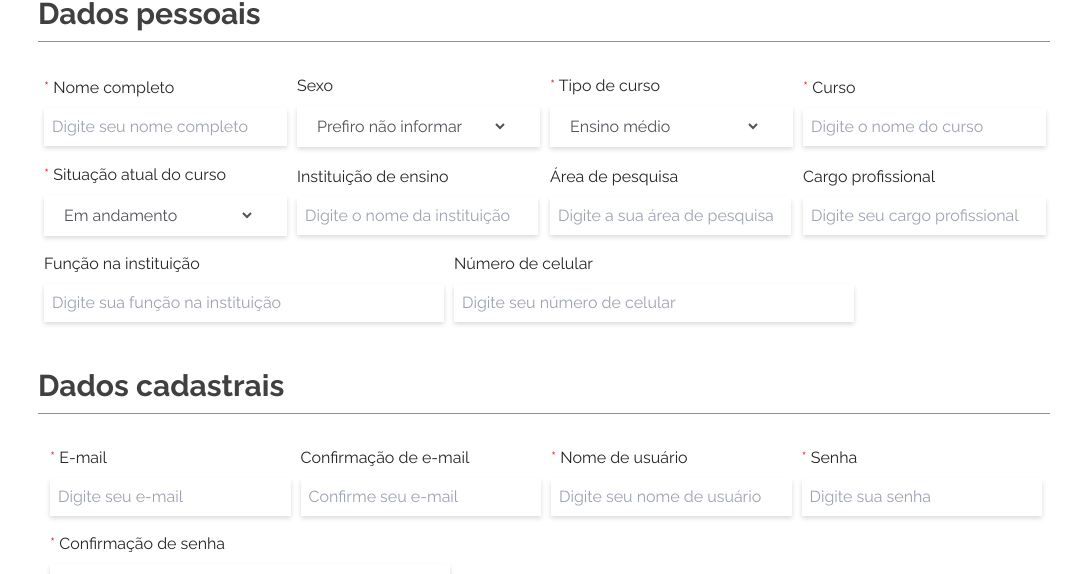
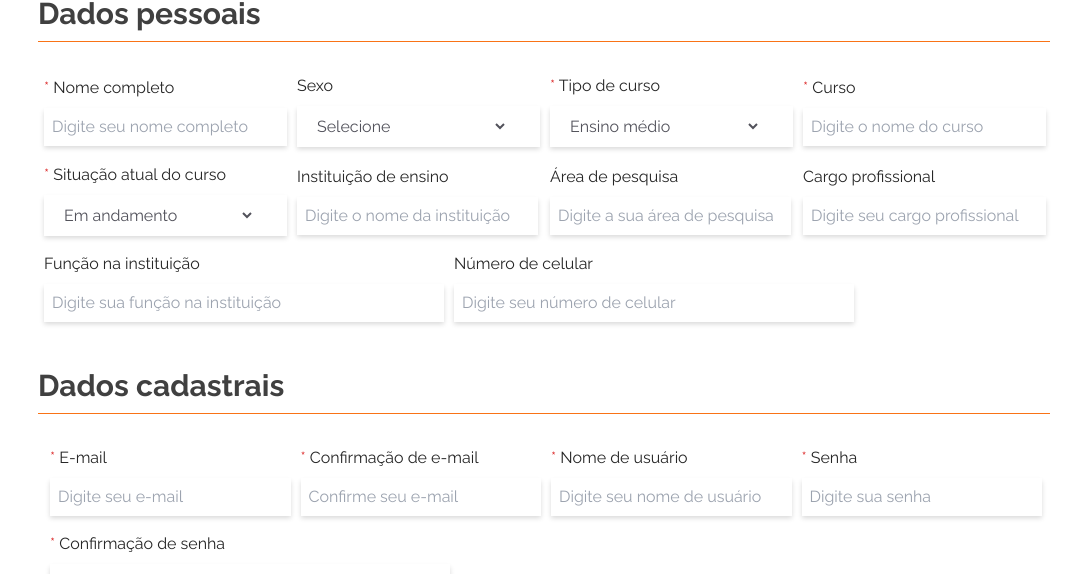
Before and after one commit to Vhs4/hackathon-capes, a React (Vite) app in the folder Front-end/: page /register in a window 1280 px wide. Shown: the part 206-780 px from the top of the page, without its empty margins (96-1174 px from the left). Built offline with nearby package versions, Linux system fonts and the light colour scheme.

Commit message:
FEAT: Design cadastro concluído

```diff
--- a/Front-end/package.json
+++ b/Front-end/package.json
@@ -10,13 +10,16 @@
     "preview": "vite preview"
   },
   "dependencies": {
+    "@hookform/resolvers": "^3.9.1",
     "axios": "^1.7.7",
     "react": "^18.3.1",
     "react-dom": "^18.3.1",
     "react-haiku": "^2.1.8",
+    "react-hook-form": "^7.53.2",
     "react-router-dom": "^6.28.0",
     "react-toastify": "^10.0.6",
-    "tailwind-merge": "^2.5.4"
+    "tailwind-merge": "^2.5.4",
+    "zod": "^3.23.8"
   },
   "devDependencies": {
     "@eslint/js": "^9.13.0",
--- a/Front-end/src/components/Button/Button.tsx
+++ b/Front-end/src/components/Button/Button.tsx
@@ -5,9 +5,10 @@ type ButtonProps = {
   children: React.ReactNode;
   variant: 1 | 2 | 3 | 4 | 5;
   className?: string;
-  onClick?: () => void;
+  onClick?: React.MouseEventHandler<HTMLButtonElement> | undefined;
   icon?: string; // Caminho ou URL da imagem para o ícone
   iconPosition?: "left" | "right"; // Posição do ícone
+  type?: "button" | "submit" | "reset" | undefined; // Tipo do botão
 };
 
 const Button: React.FC<ButtonProps> = ({
@@ -17,6 +18,7 @@ const Button: React.FC<ButtonProps> = ({
   onClick,
   icon,
   iconPosition = "left",
+  type = "button",
 }) => {
   const baseStyles = "font-normal flex items-center justify-center transition-all duration-300";
   const variants = {
@@ -32,7 +34,7 @@ const Button: React.FC<ButtonProps> = ({
   const classNames = twMerge(baseStyles, selectedVariant, className);
 
   return (
-    <button className={classNames} onClick={onClick}>
+    <button className={classNames} onClick={onClick} type={type}>
       {icon && iconPosition === "left" && (
         <img src={icon} alt="icon" className="w-[13px] h-[13px] mr-2" />
       )}
--- a/Front-end/src/components/FormRegister/FormRegister.tsx
+++ b/Front-end/src/components/FormRegister/FormRegister.tsx
@@ -1,42 +1,60 @@
-import React from 'react';
+import React, { useState } from 'react';
+import { z } from 'zod';
 import { CheckboxField } from '../CheckboxField/CheckboxField';
 import { SectionTitle } from '../SectionTitle/SectionTitle';
 import { InputFormRegister } from '../InputFormRegister/InputFormRegister';
 import Button from '../Button/Button';
-import { useAuth } from '../../contexts/UseAuth';
+import { toast } from 'react-toastify';
 
-interface FormRegisterProps {
-    // Add any props if needed
-}
 
-type RegisterFormInputs = {
-    fullName: string;
-    username: string;
-    email: string;
-    password: string;
+const formSchema = z.object({
+    name: z.string().min(1),
+    gender: z.enum(["Prefiro não informar", "Maculino", "Feminino"]),
+    courseType: z.enum(["Ensino médio", "Técnico", "Graduação", "Pós-graduação", "Mestrado", "Doutorado", "Pós doutorado"]),
+    course: z.string().min(1),
+    courseStatus: z.enum(["Em andamento", "Concluído", "Incompleto"]),
+    schoolOrCollege: z.string().optional(),
+    researchArea: z.string().optional(),
+    currentProfession: z.string().optional(),
+    institutionRole: z.string().optional(),
+    phoneNumber: z.string().optional(),
+    email: z.string().email("E-mail inválido"),
+    confirmEmail: z.string().email("E-mail inválido"),
+    username: z.string().min(1),
+    password: z.string().min(6, "A senha deve ter pelo menos 6 caracteres"),
+    confirmPassword: z.string().min(6, "A senha deve ter pelo menos 6 caracteres"),
+    possuoVinculoInstituicao: z.boolean().optional(),
+    naoPossuoVinculoInstituicao: z.boolean().optional(),
+}).refine((data) => data.email === data.confirmEmail, {
+    message: "Os e-mails não coincidem",
+    path: ["confirmEmail"],
+}).refine((data) => data.password === data.confirmPassword, {
+    message: "As senhas não coincidem",
+    path: ["confirmPassword"],
+});
 
-    // passe todos campos aqui obrigatórios e não obrigatórios
-}
+type FormSchema = z.infer<typeof formSchema>;
 
-export const FormRegister: React.FC<FormRegisterProps> = () => {
-    const { registerUser } = useAuth();
+export default function FormRegister() {
+    const [formData, setFormData] = useState<FormSchema>({} as FormSchema);
+    const [errors, setErrors] = useState<z.ZodIssue[]>([]);
 
     const personalFields = [
-        { label: 'Nome completo', name: 'fullName', placeholder: 'Digite seu nome completo', required: true },
-        { label: 'Sexo', name: 'gender', type: 'select', options: ['Prefiro não informar', 'Maculino', 'Feminino'] },
+        { label: 'Nome completo', name: 'name', placeholder: 'Digite seu nome completo', required: true },
+        { label: 'Sexo', name: 'gender', type: 'select', options: ['Selecione', 'Prefiro não informar', 'Maculino', 'Feminino'] },
         { label: 'Tipo de curso', type: 'select', name: 'courseType', options: ['Ensino médio', 'Técnico', 'Graduação', 'Pós-graduação', 'Mestrado', 'Doutorado', 'Pós doutorado'], required: true },
-        { label: 'Curso', name: 'educationArea', placeholder: 'Digite o nome do curso', required: true },
+        { label: 'Curso', name: 'course', placeholder: 'Digite o nome do curso', required: true },
         { label: 'Situação atual do curso', type: 'select', name: 'courseStatus', options: ['Em andamento', 'Concluído', 'Incompleto'], required: true },
-        { label: 'Instituição de ensino', name: 'educationInstitution', placeholder: 'Digite o nome da instituição', fullWidth: true },
+        { label: 'Instituição de ensino', name: 'schoolOrCollege', placeholder: 'Digite o nome da instituição', fullWidth: true },
         { label: 'Área de pesquisa', name: 'researchArea', placeholder: 'Digite a sua área de pesquisa', fullWidth: true },
-        { label: 'Cargo profissional', name: 'jobPosition', placeholder: 'Digite seu cargo profissional' },
+        { label: 'Cargo profissional', name: 'currentProfession', placeholder: 'Digite seu cargo profissional' },
         { label: 'Função na instituição', name: 'institutionRole', placeholder: 'Digite sua função na instituição' },
-        { label: 'Número de celular', name: 'phone', placeholder: 'Digite seu número de celular', type: 'number' },
+        { label: 'Número de celular', name: 'phoneNumber', placeholder: 'Digite seu número de celular', type: 'tel' },
     ];
 
     const emailFields = [
         { label: 'E-mail', type: 'email', name: 'email', placeholder: 'Digite seu e-mail', required: true },
-        { label: 'Confirmação de e-mail', name: 'confirmEmail', placeholder: 'Confirme seu e-mail' },
+        { label: 'Confirmação de e-mail', name: 'confirmEmail', placeholder: 'Confirme seu e-mail', type: 'email', required: true },
     ];
 
     const registrationFields = [
@@ -45,9 +63,31 @@ export const FormRegister: React.FC<FormRegisterProps> = () => {
         { label: 'Confirmação de senha', name: 'confirmPassword', type: 'password', required: true, placeholder: 'Confirme sua senha' },
     ];
 
-    const handleRegister = (form: RegisterFormInputs) => {
-        registerUser(form.email, form.username, form.password);
-    }
+    const handleInputChange = (e: React.ChangeEvent<HTMLInputElement | HTMLSelectElement>) => {
+        const { name, value } = e.target;
+        setFormData(prevData => ({ ...prevData, [name]: value }));
+    };
+
+    const handleCheckboxChange = (value: string, checked: boolean) => {
+        setFormData(prevData => ({ ...prevData, [value]: checked }));
+    };
+
+    const handleRegister = () => {
+        const result = formSchema.safeParse(formData);
+        if (result.success) {
+            toast.success('Cadastro realizado com sucesso!');
+            const { confirmEmail, confirmPassword, naoPossuoVinculoInstituicao, possuoVinculoInstituicao, ...data } = result.data;
+            console.log(data);
+
+        } else {
+            toast.error('Erro ao realizar o cadastro, verifique os campos!');
+            setErrors(result.error.issues);
+        }
+    };
+
+    const getFieldError = (fieldName: string) => {
+        return errors.find(error => error.path[0] === fieldName)?.message;
+    };
 
     return (
         <form className="flex flex-col px-1.5">
@@ -63,10 +103,12 @@ export const FormRegister: React.FC<FormRegisterProps> = () => {
                         placeholder={field.placeholder}
                         fullWidth={field.fullWidth}
                         required={field.required}
+                        onChange={field.type === 'select' ? undefined : handleInputChange}
+                        onSelectChange={field.type === 'select' ? handleInputChange : undefined}
+                        error={getFieldError(field.name)}
                     />
                 ))}
             </div>
-
             <SectionTitle title="Dados cadastrais" />
             <div className="flex mt-8 max-md:mr-0 ">
                 <div className="flex flex-wrap flex-row pr-1 pl-1.5 min-w-[240px] max-w-full">
@@ -78,6 +120,9 @@ export const FormRegister: React.FC<FormRegisterProps> = () => {
                             type={field.type}
                             placeholder={field.placeholder}
                             required={field.required}
+                            onChange={field.type === 'select' ? undefined : handleInputChange}
+                            onSelectChange={field.type === 'select' ? handleInputChange : undefined}
+                            error={getFieldError(field.name)}
                         />
                     ))}
                     {registrationFields.map((field) => (
@@ -88,11 +133,13 @@ export const FormRegister: React.FC<FormRegisterProps> = () => {
                             type={field.type}
                             placeholder={field.placeholder}
                             required={field.required}
+                            onChange={field.type === 'select' ? undefined : handleInputChange}
+                            onSelectChange={field.type === 'select' ? handleInputChange : undefined}
+                            error={getFieldError(field.name)}
                         />
                     ))}
                 </div>
             </div>
-
             <SectionTitle title="Dados institucionais" />
             <div className="flex flex-wrap justify-center mt-8 w-full max-md:max-w-full">
                 <div className="flex flex-col flex-1 shrink justify-center pb-4 basis-0 max-w-[1230px] min-w-[240px] max-md:max-w-full">
@@ -102,22 +149,30 @@ export const FormRegister: React.FC<FormRegisterProps> = () => {
                             <span className="text-neutral-800">Relação com a instituição</span>
                         </div>
                         <div className="flex mt-2 text-base leading-6 min-h-[24px] text-neutral-800">
-                            <CheckboxField label="Possuo vínculo com a instituição" value="possuoVinculoInstituicao" />
+                            <CheckboxField
+                                label="Possuo vínculo com a instituição"
+                                value="possuoVinculoInstituicao"
+                                onChange={(e) => handleCheckboxChange('possuoVinculoInstituicao', e.target.checked)}
+                            />
                         </div>
                     </div>
                 </div>
                 <div className="flex flex-col flex-1 shrink justify-center pb-4 text-base leading-6 basis-0 max-w-[1230px] min-w-[240px] text-neutral-800 max-md:max-w-full">
                     <div className="flex flex-col items-start px-1.5 pt-6 pb-2 w-full max-w-[1230px] min-h-[56px] max-md:max-w-full">
                         <div className="flex mt-2 text-base leading-6 min-h-[24px] text-neutral-800">
-                            <CheckboxField label="Não possuo vínculo com a instituição" value="naoPossuoVinculoInstituicao" />
+                            <CheckboxField
+                                label="Não possuo vínculo com a instituição"
+                                value="naoPossuoVinculoInstituicao"
+                                onChange={(e) => handleCheckboxChange('naoPossuoVinculoInstituicao', e.target.checked)}
+                            />
                         </div>
                     </div>
                 </div>
             </div>
             <div className="flex gap-8 my-5 mx-auto">
-                    <Button variant={5}>Confirmar</Button>
-                    <Button variant={5}>Cancelar</Button>
-                </div>
+                <Button variant={5} onClick={handleRegister}>Confirmar</Button>
+                <Button variant={5} onClick={() => console.log("Formulário cancelado")}>Cancelar</Button>
+            </div>
         </form>
     );
-};
+}
--- a/Front-end/src/components/InputFormRegister/InputFormRegister.tsx
+++ b/Front-end/src/components/InputFormRegister/InputFormRegister.tsx
@@ -9,7 +9,11 @@ interface InputFormRegisterProps {
   placeholder?: string;
   fullWidth?: boolean;
   hint?: string;
+  value?: string;
   required?: boolean;
+  error?: string;
+  onChange?: (e: React.ChangeEvent<HTMLInputElement>) => void;
+  onSelectChange?: (e: React.ChangeEvent<HTMLSelectElement>) => void;
 }
 
 export const InputFormRegister: React.FC<InputFormRegisterProps> = ({
@@ -21,9 +25,13 @@ export const InputFormRegister: React.FC<InputFormRegisterProps> = ({
   fullWidth = false,
   hint,
   required = false,
+  value,
+  onChange,
+  onSelectChange,
+  error,
 }) => {
-  const baseClasses = "flex flex-col flex-1 shrink justify-center pb-4 text-base text-red-600 basis-0";
-  const widthClasses = fullWidth ? "max-w-[1230px] min-w-[240px] max-md:max-w-full" : "max-w-[410px] min-w-[240px]";
+  const baseClasses = 'flex flex-col flex-1 shrink justify-center pb-4 text-base basis-0';
+  const widthClasses = fullWidth ? 'max-w-[1230px] min-w-[240px] max-md:max-w-full' : 'max-w-[410px] min-w-[240px]';
 
   return (
     <div className={`${baseClasses} ${widthClasses}`}>
@@ -33,14 +41,18 @@ export const InputFormRegister: React.FC<InputFormRegisterProps> = ({
           <span className="text-neutral-800">{label}</span>
         </label>
         {type === 'select' ? (
-          <SelectField name={name} options={options || []} />
+          <SelectField name={name} options={options || []} onChange={onSelectChange} />
         ) : (
           <>
             <input
               type={type}
               id={name}
               name={name}
-              className="flex mt-2 w-full bg-white shadow-sm text-black px-2 min-h-[38px] shadow-input-form"
+              value={value}
+              onChange={onChange}
+              className={`flex mt-2 w-full bg-white shadow-sm text-black px-2 min-h-[38px] shadow-input-form ${
+                error ? 'border-red-600' : ''
+              }`}
               placeholder={placeholder}
             />
             {hint && (
@@ -50,6 +62,9 @@ export const InputFormRegister: React.FC<InputFormRegisterProps> = ({
             )}
           </>
         )}
+        {error && (
+          <span className="mt-1 text-sm text-red-600">{error}</span>
+        )}
       </div>
     </div>
   );
--- a/Front-end/src/components/SelectField/SelectField.tsx
+++ b/Front-end/src/components/SelectField/SelectField.tsx
@@ -3,12 +3,13 @@ import React from 'react';
 interface SelectFieldProps {
     name: string;
     options: string[];
+    onChange?: (e: React.ChangeEvent<HTMLSelectElement>) => void;
 }
 
-export const SelectField: React.FC<SelectFieldProps> = ({ name, options }) => {
+export const SelectField: React.FC<SelectFieldProps> = ({ name, options, onChange }) => {
     return (
         <div className="flex flex-col justify-center py-2.5 pr-8 pl-4 mt-2 w-full text-base leading-5 bg-white shadow-input-form min-h-[38px] text-zinc-600 max-md:pr-5">
-      <select id={name} name={name} className="w-full bg-transparent border-none">
+            <select id={name} name={name} className="w-full bg-transparent border-none" onChange={onChange}>
                 {options.map((option) => (
                     <option key={option} value={option}>
                         {option}
--- a/Front-end/src/pages/Register/Register.tsx
+++ b/Front-end/src/pages/Register/Register.tsx
@@ -1,4 +1,5 @@
-import { FormRegister } from "../../components/FormRegister/FormRegister"
+import FormRegister from "../../components/FormRegister/FormRegister"
+
 
 const Register = () => {
   return (
```
Also changed, not shown: Front-end/src/components/CheckboxField/CheckboxField.tsx (+6 -1 lines). Lines whose indentation alone changed are shown as unchanged.
